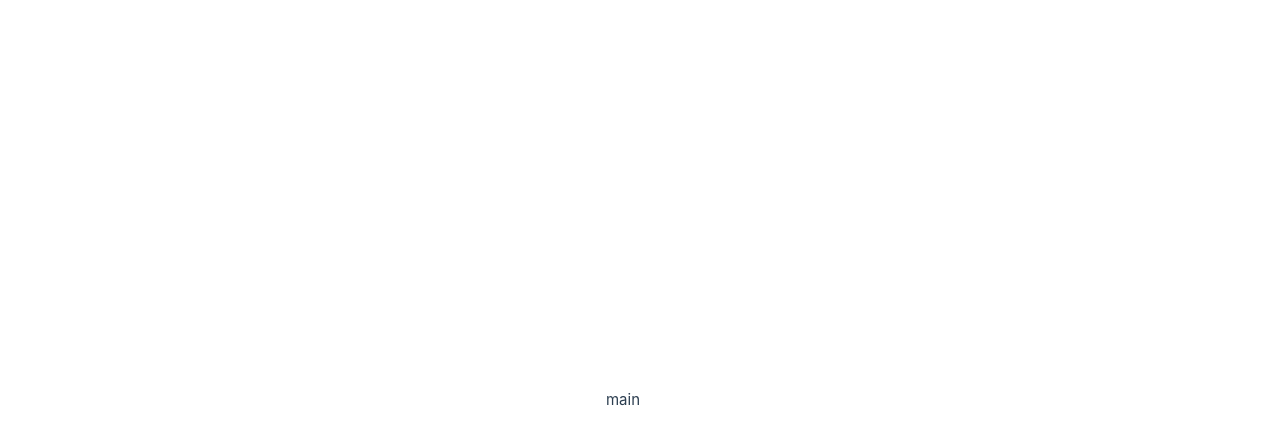
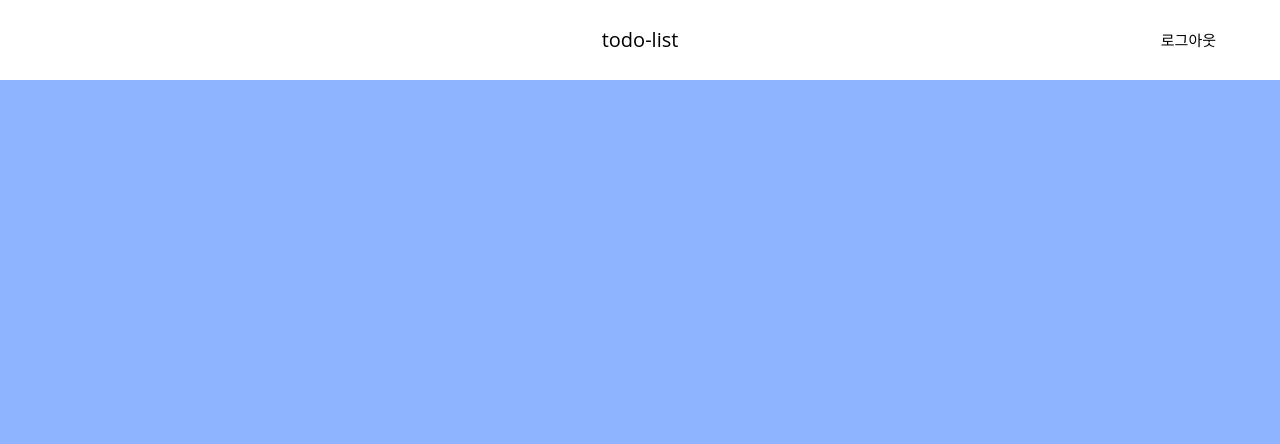
Before and after one commit to chaewon02/dev-front, a Vue app: page / in a window 1280 px wide. Shown: the top 444 px of the page. Built offline with nearby package versions, Linux system fonts and the light colour scheme.

Commit message:
feat : create header

```diff
--- a/src/App.vue
+++ b/src/App.vue
@@ -6,4 +6,10 @@
   </div>
 </template>
 
-<style scoped></style>
+<style>
+body {
+  background-color: #8eb4ff;
+  font-family: "Open Sans", sans-serif;
+  color: black;
+}
+</style>
--- a/src/assets/main.css
+++ b/src/assets/main.css
@@ -1,35 +1 @@
-@import './base.css';
-
-#app {
-  max-width: 1280px;
-  margin: 0 auto;
-  padding: 2rem;
-  font-weight: normal;
-}
-
-a,
-.green {
-  text-decoration: none;
-  color: hsla(160, 100%, 37%, 1);
-  transition: 0.4s;
-  padding: 3px;
-}
-
-@media (hover: hover) {
-  a:hover {
-    background-color: hsla(160, 100%, 37%, 0.2);
-  }
-}
-
-@media (min-width: 1024px) {
-  body {
-    display: flex;
-    place-items: center;
-  }
-
-  #app {
-    display: grid;
-    grid-template-columns: 1fr 1fr;
-    padding: 0 2rem;
-  }
-}
+@import "./base.css";
--- /dev/null
+++ b/src/components/header/mainHeader.vue
@@ -0,0 +1,36 @@
+<template>
+  <nav class="nav-container">
+    <div class="logo">todo-list</div>
+    <div class="menu">
+      <p>로그아웃</p>
+    </div>
+  </nav>
+</template>
+
+<script></script>
+
+<style scope>
+.nav-container {
+  background-color: white;
+  width: 100%;
+  height: 80px;
+  display: flex;
+  align-items: center;
+  position: relative;
+}
+
+.logo {
+  font-size: 20px;
+  margin: 0 auto;
+}
+
+.menu {
+  position: absolute;
+  right: 5%;
+  display: flex;
+}
+
+.menu p {
+  font-size: 15px;
+}
+</style>
--- a/src/views/mainPage.vue
+++ b/src/views/mainPage.vue
@@ -1,7 +1,11 @@
 <template>
-  <div>main</div>
+  <div>
+    <mainHeader />
+  </div>
 </template>
 
-<script setup></script>
+<script setup>
+import mainHeader from "@/components/header/mainHeader.vue";
+</script>
 
 <style></style>
```
Also changed, not shown: src/assets/base.css (+4 -4 lines).
